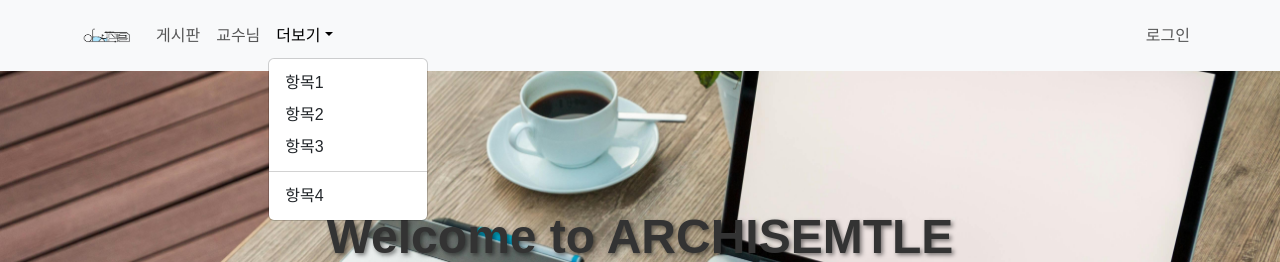
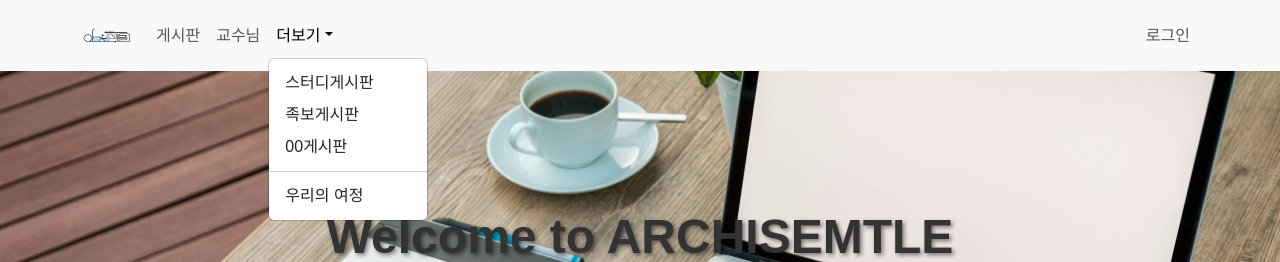
Before and after one commit to Lab-Semtle/semtle-web-client, a React (Create React App) app: page / in a window 1280 px wide. Both pictures are taken after a click on the button "더보기". Shown: the top 262 px of the page. Built offline with nearby package versions, Linux system fonts and the light colour scheme; no server answers; a small style sheet from the web is missing.

Commit message:
링크연결

```diff
--- a/src/components/Header/Navbarboot.js
+++ b/src/components/Header/Navbarboot.js
@@ -79,11 +79,13 @@ function Navbarboot() {
             <Nav.Link as={Link} to="/Boardlist">게시판</Nav.Link>
             <Nav.Link href="#pricing">교수님</Nav.Link>
             <NavDropdown title="더보기" id="collapsible-nav-dropdown">
-              <NavDropdown.Item href="#action/3.1">항목1</NavDropdown.Item>
-              <NavDropdown.Item href="#action/3.2">항목2</NavDropdown.Item>
-              <NavDropdown.Item href="#action/3.3">항목3</NavDropdown.Item>
-              <NavDropdown.Divider />
-              <NavDropdown.Item href="#action/3.4">항목4</NavDropdown.Item>
+            <NavDropdown.Item as={Link} to="/StudyBoardlist" >스터디게시판</NavDropdown.Item>
+                <NavDropdown.Item as={Link} to="/Exam_sharingBoardlist">족보게시판</NavDropdown.Item>
+                <NavDropdown.Item href="#action/3.3">00게시판</NavDropdown.Item>
+                <NavDropdown.Divider />
+                <NavDropdown.Item href="#action/3.4">
+                  우리의 여정
+                </NavDropdown.Item>
             </NavDropdown>
           </Nav>
           <Nav>
```
